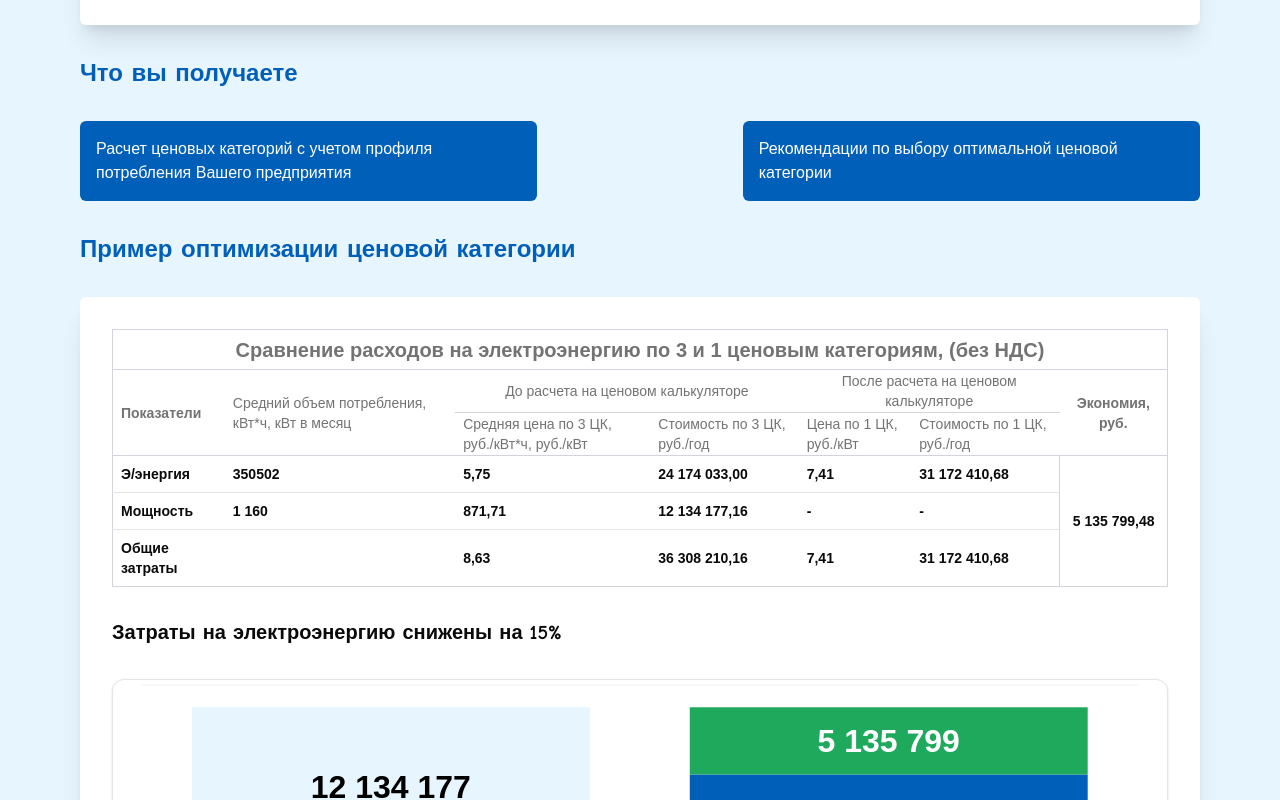
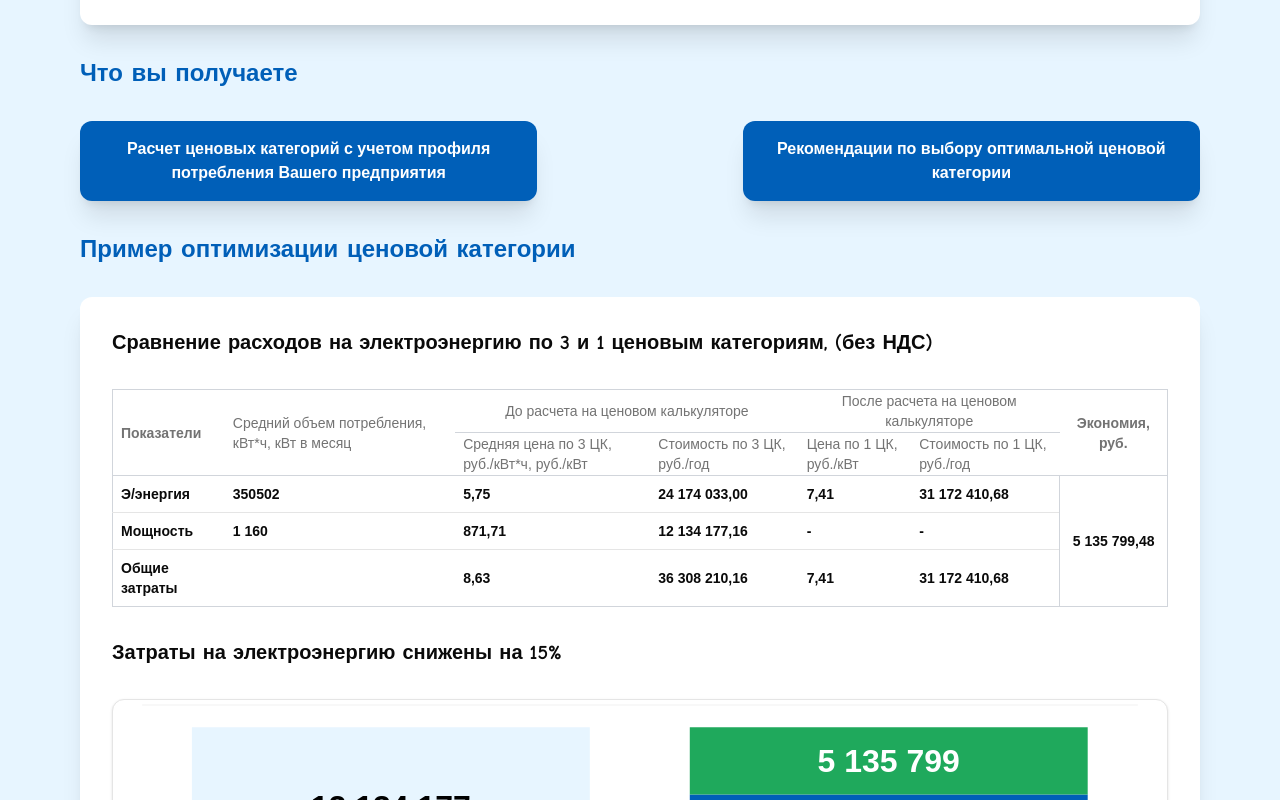
Before and after one commit to Markito97/test-vercel, a Next.js app: page /price-calculator in a window 1280 px wide. Shown: the part 700-1500 px from the top of the page. Built offline with nearby package versions, Linux system fonts and the light colour scheme.

Commit message:
--wip update price calculator

```diff
--- a/app/price-calculator/page.tsx
+++ b/app/price-calculator/page.tsx
@@ -19,14 +19,14 @@ export const metadata: Metadata = {
 export default function PriceCalculator() {
   return <div>
     <main className="relative min-h-screen">
-      <section className="relative -mt-[65px] pb-14 md:pb-24">
+      <section className="relative -mt-[65px]">
         <div className="sm:py-18 container relative mx-auto px-6 py-16 md:py-24 lg:px-16 lg:py-24 xl:px-20 pt-8 pb-10 md:pt-16 overflow-hidden">
           <div className="text-left mb-12">
             <h2 className={`${comicNeue.className} text-3xl font-bold text-brand lg:text-4xl`}>
               Калькулятор ценовых категорий
             </h2>
           </div>
-          <div className="flex flex-col gap-8 p-8 bg-white rounded-md shadow-xl">
+          <div className="flex flex-col gap-8 p-8 bg-white rounded-xl shadow-xl">
             <PriceCategoryCalculator />
           </div>
           <div className="mt-8">
@@ -37,12 +37,15 @@ export default function PriceCalculator() {
               Пример оптимизации ценовой категории
             </h3>
           </div>
-          <div className="mt-8 flex flex-col gap-8 p-8 bg-white rounded-md shadow-xl">
+          <div className="mt-8 flex flex-col gap-8 p-8 bg-white rounded-xl shadow-xl">
+            <h4 className={`${comicNeue.className} text-xl font-bold`}>
+              Сравнение расходов на электроэнергию по 3 и 1 ценовым категориям, (без НДС)
+            </h4>
             <PricingOptimizationTable />
-            <h3 className={`${comicNeue.className} text-xl font-bold`}>
+            <h4 className={`${comicNeue.className} text-xl font-bold`}>
               Затраты на электроэнергию
               снижены на 15%
-            </h3>
+            </h4>
             <PriceCalcChart />
           </div>
         </div>
--- a/components/ui/price-calculator/price-calc-optimization-table.tsx
+++ b/components/ui/price-calculator/price-calc-optimization-table.tsx
@@ -11,11 +11,6 @@ export const PricingOptimizationTable = () => {
     <div className="overflow-x-auto">
       <Table className="border border-gray-300">
         <TableHeader className="font-bold">
-          <TableRow>
-            <TableHead colSpan={7} className="text-center text-xl font-bold border-b border-gray-300">
-              Сравнение расходов на электроэнергию по 3 и 1 ценовым категориям, (без НДС)
-            </TableHead>
-          </TableRow>
           <TableRow className="border border-gray-300">
             <TableHead rowSpan={2} className="border-b border-gray-300 font-bold">Показатели</TableHead>
             <TableHead rowSpan={2}>Средний объем потребления, кВт*ч, кВт в месяц</TableHead>
--- a/components/ui/price-calculator/price-category-benefits.tsx
+++ b/components/ui/price-calculator/price-category-benefits.tsx
@@ -6,13 +6,13 @@ const comicNeue = Comic_Neue({
 });
 
 export const PriceCategoryBenefits = () => {
-    return <div>
+    return <div >
         <h3 className={`${comicNeue.className} text-2xl font-bold text-brand`}>Что вы получаете</h3>
         <div className="mt-8 grid grid-cols-12 gap-4">
-            <div className="col-span-12 lg:col-span-5 bg-brand p-4 text-white rounded-md">
+            <div className="text-center font-bold col-span-12 lg:col-span-5 bg-brand p-4 text-white rounded-xl shadow-xl">
                 Расчет ценовых категорий с учетом профиля потребления Вашего предприятия
             </div>
-            <div className="col-span-12 lg:col-span-5 lg:col-start-8 bg-brand p-4 text-white rounded-md">
+            <div className="text-center font-bold col-span-12 lg:col-span-5 lg:col-start-8 bg-brand p-4 text-white rounded-xl shadow-xl">
                 Рекомендации по выбору оптимальной ценовой категории
             </div>
         </div>
```
